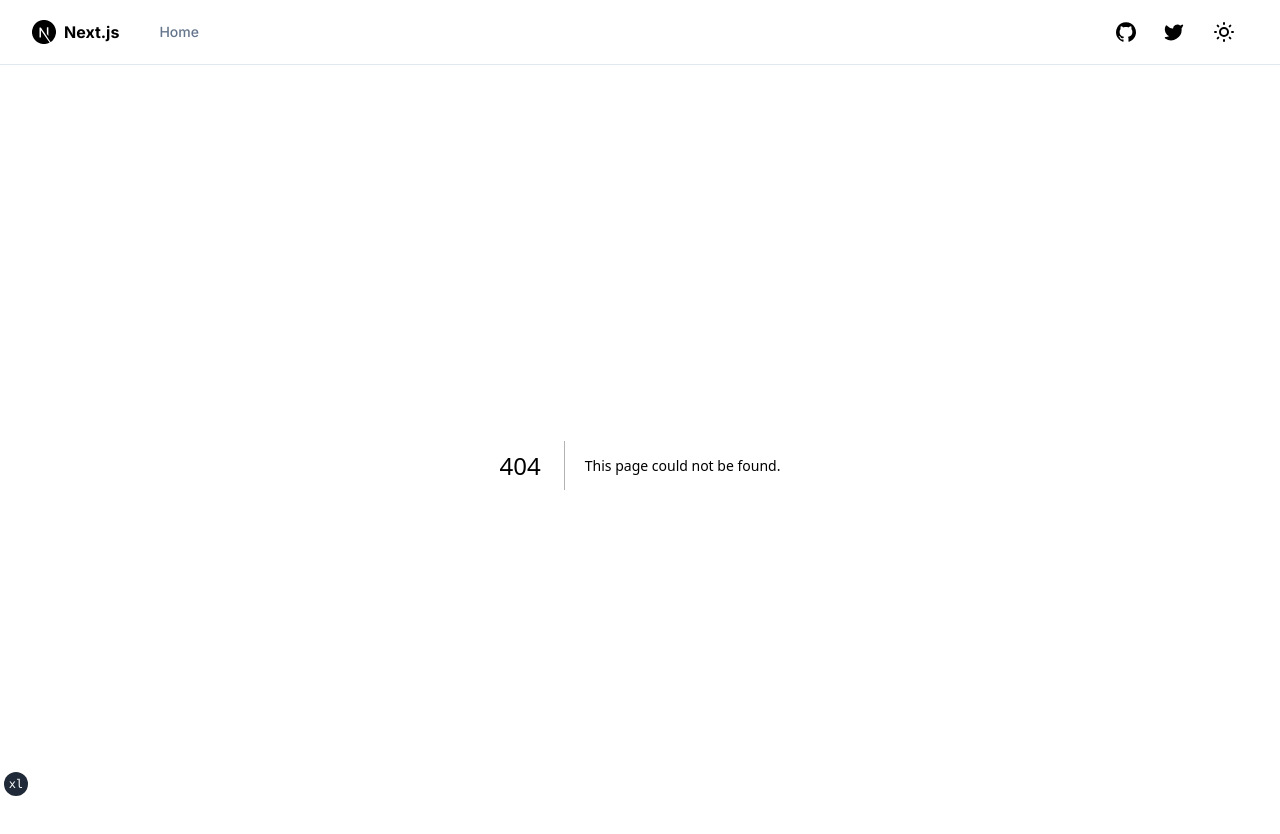
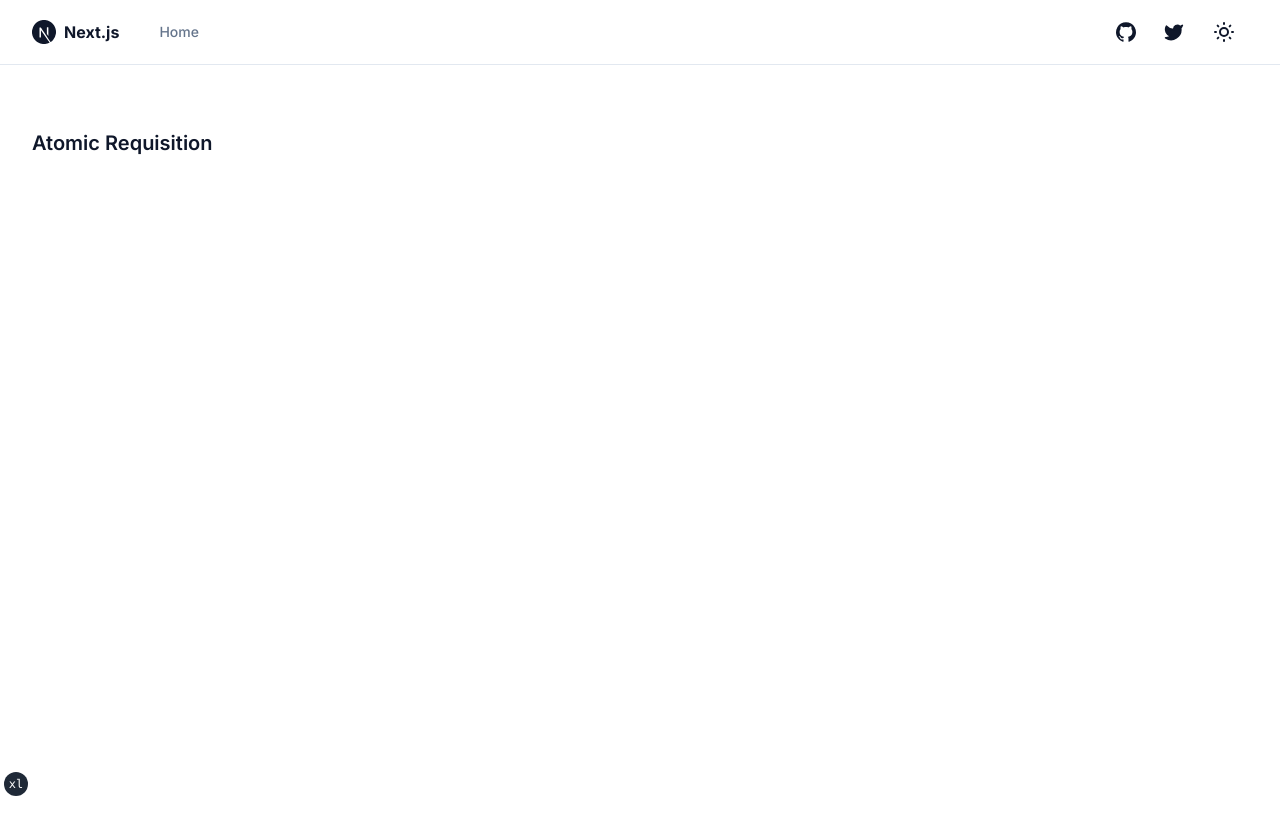
Before and after one commit to kanejoe/enquiries, a Next.js app: page /atomic_requisition in a window 1280 px wide. Before the commit this address had no page. Shown: the top 834 px of the page. After the commit the page ends 800 px from the top, so only its background shows below. Built offline with nearby package versions, Linux system fonts and the light colour scheme.

Commit message:
updating packages

```diff
--- /dev/null
+++ b/app/atomic_requisition/layout.tsx
@@ -0,0 +1,13 @@
+interface AtomicRequisitionLayoutProps {
+  children: React.ReactNode
+}
+
+export default function AtomicRequisitionLayout({
+  children,
+}: AtomicRequisitionLayoutProps) {
+  return (
+    <>
+      <div className="container">{children}</div>
+    </>
+  )
+}
--- /dev/null
+++ b/app/atomic_requisition/page.tsx
@@ -0,0 +1,7 @@
+export default function AtomicRequisitionPage() {
+  return (
+    <section className="mt-16">
+      <h1 className="text-xl font-semibold">Atomic Requisition</h1>
+    </section>
+  )
+}
```
Also changed, not shown: package.json (+8 -8 lines), 2 other files (tests, documents, lock files or other folders).
